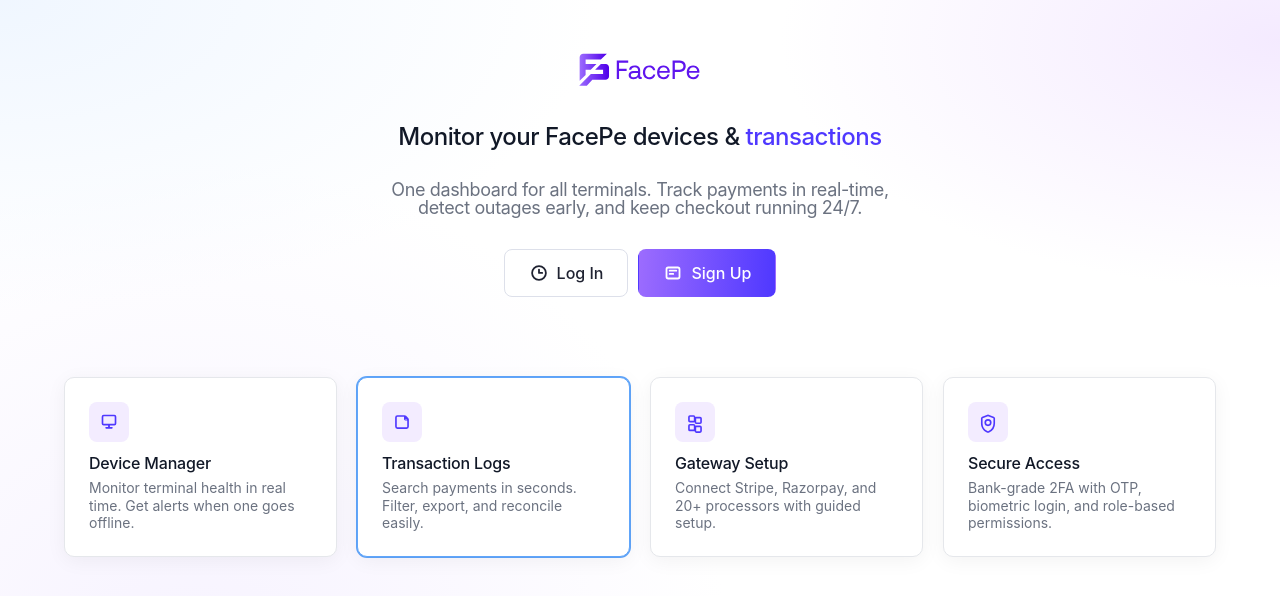
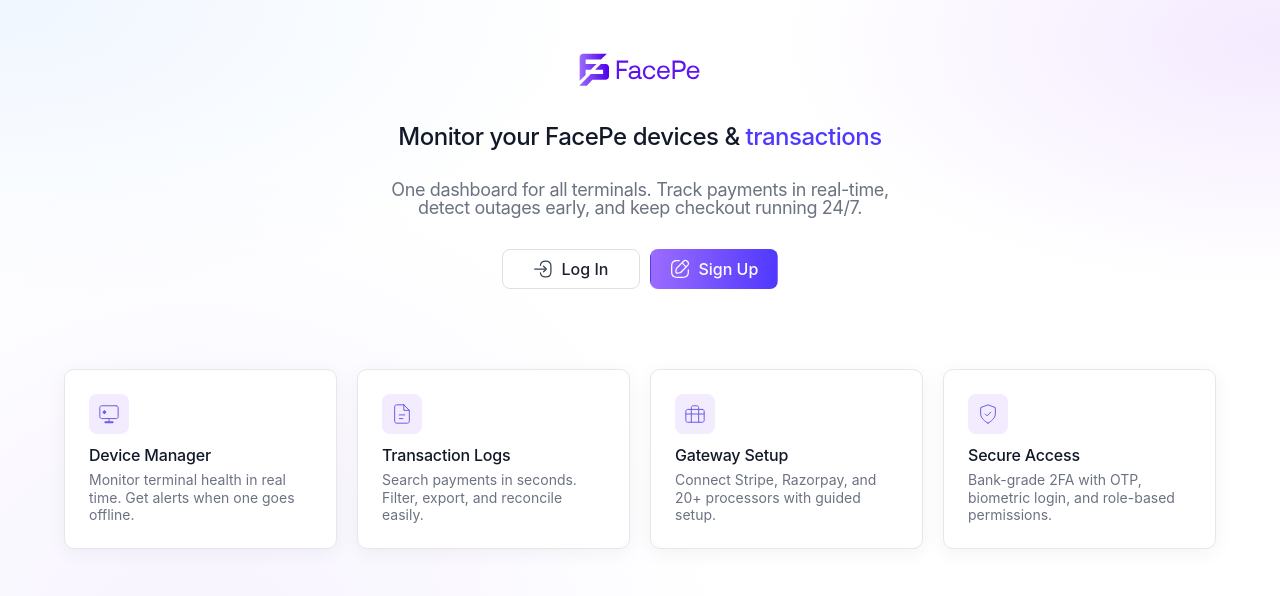
Before and after one commit to sagar-facepe-2303/facepe09-merchant-web-app, a React (Vite) app: page / in a window 1280 px wide. Shown: the top 596 px of the page. Built offline with nearby package versions, Linux system fonts and the light colour scheme; a web font is replaced by a local one.

Commit message:
feat: Update CtaButtons and FeatureIcon components with new SVG icons and styles; adjust button dimensions in landing.css

```diff
--- a/src/components/landing/CtaButtons.jsx
+++ b/src/components/landing/CtaButtons.jsx
@@ -5,19 +5,26 @@
   const navigate = useNavigate()
 
   const loginIcon = (
-    <svg viewBox="0 0 20 20" focusable="false">
-      <path
-        d="M10 2.2A7.8 7.8 0 1 0 17.8 10 7.81 7.81 0 0 0 10 2.2Zm0 1.8A6 6 0 1 1 4 10a6.01 6.01 0 0 1 6-6Zm-.9 2.6a.9.9 0 0 1 1.8 0V9h2.3a.9.9 0 0 1 0 1.8H10a.9.9 0 0 1-.9-.9V6.6Z"
-        fill="currentColor"
-      />
-    </svg>
+    <svg xmlns="http://www.w3.org/2000/svg" width="20" height="20" viewBox="0 0 20 20" fill="none">
+<path d="M7.41675 6.29995C7.67508 3.29995 9.21675 2.07495 12.5917 2.07495H12.7001C16.4251 2.07495 17.9167 3.56662 17.9167 7.29162V12.725C17.9167 16.45 16.4251 17.9416 12.7001 17.9416H12.5917C9.24175 17.9416 7.70008 16.7333 7.42508 13.7833" stroke="#374151" stroke-width="1.25" stroke-linecap="round" stroke-linejoin="round"/>
+<path d="M1.66675 10H12.4001" stroke="#374151" stroke-width="1.25" stroke-linecap="round" stroke-linejoin="round"/>
+<path d="M10.5417 7.20825L13.3334 9.99992L10.5417 12.7916" stroke="#374151" stroke-width="1.25" stroke-linecap="round" stroke-linejoin="round"/>
+</svg>
   )
 
   const signupIcon = (
-    <svg viewBox="0 0 20 20" focusable="false">
+    <svg xmlns="http://www.w3.org/2000/svg" width="20" height="20" viewBox="0 0 20 20" fill="none">
       <path
-        d="M5.2 3.6A2.6 2.6 0 0 0 2.6 6.2v7.6a2.6 2.6 0 0 0 2.6 2.6h9.6a2.6 2.6 0 0 0 2.6-2.6V6.2a2.6 2.6 0 0 0-2.6-2.6H5.2Zm0 1.8h9.6a.8.8 0 0 1 .8.8v7.6a.8.8 0 0 1-.8.8H5.2a.8.8 0 0 1-.8-.8V6.2a.8.8 0 0 1 .8-.8Zm1.5 1.4a.9.9 0 1 0 0 1.8h6.6a.9.9 0 1 0 0-1.8H6.7Zm0 3.2a.9.9 0 1 0 0 1.8h3.5a.9.9 0 0 0 0-1.8H6.7Z"
-        fill="currentColor"
+        d="M12.5001 18.9584H7.50008C2.97508 18.9584 1.04175 17.0251 1.04175 12.5001V7.50008C1.04175 2.97508 2.97508 1.04175 7.50008 1.04175H9.16675C9.50841 1.04175 9.79175 1.32508 9.79175 1.66675C9.79175 2.00841 9.50841 2.29175 9.16675 2.29175H7.50008C3.65841 2.29175 2.29175 3.65841 2.29175 7.50008V12.5001C2.29175 16.3417 3.65841 17.7084 7.50008 17.7084H12.5001C16.3417 17.7084 17.7084 16.3417 17.7084 12.5001V10.8334C17.7084 10.4917 17.9917 10.2084 18.3334 10.2084C18.6751 10.2084 18.9584 10.4917 18.9584 10.8334V12.5001C18.9584 17.0251 17.0251 18.9584 12.5001 18.9584Z"
+        fill="white"
+      />
+      <path
+        d="M7.08336 14.7417C6.57503 14.7417 6.10836 14.5584 5.76669 14.225C5.35836 13.8167 5.18336 13.225 5.27503 12.6L5.63336 10.0917C5.70003 9.60838 6.01669 8.98338 6.35836 8.64172L12.925 2.07505C14.5834 0.416716 16.2667 0.416716 17.925 2.07505C18.8334 2.98338 19.2417 3.90838 19.1584 4.83338C19.0834 5.58338 18.6834 6.31672 17.925 7.06672L11.3584 13.6334C11.0167 13.975 10.3917 14.2917 9.90836 14.3584L7.40003 14.7167C7.29169 14.7417 7.18336 14.7417 7.08336 14.7417ZM13.8084 2.95838L7.24169 9.52505C7.08336 9.68338 6.90003 10.05 6.86669 10.2667L6.50836 12.775C6.47503 13.0167 6.52503 13.2167 6.65003 13.3417C6.77503 13.4667 6.97503 13.5167 7.21669 13.4834L9.72503 13.125C9.94169 13.0917 10.3167 12.9084 10.4667 12.75L17.0334 6.18338C17.575 5.64172 17.8584 5.15838 17.9 4.70838C17.95 4.16672 17.6667 3.59172 17.0334 2.95005C15.7 1.61672 14.7834 1.99172 13.8084 2.95838Z"
+        fill="white"
+      />
+      <path
+        d="M16.5416 8.19173C16.4832 8.19173 16.4249 8.1834 16.3749 8.16673C14.1832 7.55006 12.4416 5.8084 11.8249 3.61673C11.7332 3.2834 11.9249 2.94173 12.2582 2.84173C12.5916 2.75006 12.9332 2.94173 13.0249 3.27506C13.5249 5.05006 14.9332 6.4584 16.7082 6.9584C17.0416 7.05006 17.2332 7.40006 17.1416 7.7334C17.0666 8.01673 16.8166 8.19173 16.5416 8.19173Z"
+        fill="white"
       />
     </svg>
   )
@@ -27,6 +34,7 @@
       <Button
         variant="outline"
         icon={loginIcon}
+        className="landing-login-btn"
         onClick={() => navigate('/login')}
       >
         {loginText}
@@ -34,6 +42,7 @@
       <Button
         variant="primary"
         icon={signupIcon}
+        className="landing-signup-btn"
         onClick={() => navigate('/signup')}
       >
         {signupText}
--- a/src/components/landing/FeatureIcon.jsx
+++ b/src/components/landing/FeatureIcon.jsx
@@ -1,34 +1,81 @@
 const iconMap = {
   monitor: (
+    <>
       <path
-      d="M4 6.2A2.2 2.2 0 0 1 6.2 4h11.6A2.2 2.2 0 0 1 20 6.2v7.3a2.2 2.2 0 0 1-2.2 2.2H13v1.8h2.2a.9.9 0 1 1 0 1.8H8.8a.9.9 0 1 1 0-1.8H11v-1.8H6.2A2.2 2.2 0 0 1 4 13.5V6.2Zm1.8 0v7.3c0 .22.18.4.4.4h11.6c.22 0 .4-.18.4-.4V6.2a.4.4 0 0 0-.4-.4H6.2a.4.4 0 0 0-.4.4Z"
-      fill="currentColor"
+        d="M18.333 2.75H3.66634C2.65382 2.75 1.83301 3.57081 1.83301 4.58333V13.75C1.83301 14.7625 2.65382 15.5833 3.66634 15.5833H18.333C19.3455 15.5833 20.1663 14.7625 20.1663 13.75V4.58333C20.1663 3.57081 19.3455 2.75 18.333 2.75Z"
+        stroke="#6C5CE7"
+        strokeLinecap="round"
+        strokeLinejoin="round"
       />
+      <path
+        d="M7.33301 19.25H14.6663"
+        stroke="#6C5CE7"
+        strokeWidth="1.83333"
+        strokeLinecap="round"
+        strokeLinejoin="round"
+      />
+      <path d="M11 15.5833V19.2499" stroke="#6C5CE7" strokeLinecap="round" strokeLinejoin="round" />
+      <path
+        d="M6.41699 10.5415C7.17638 10.5415 7.79199 9.9259 7.79199 9.1665C7.79199 8.40711 7.17638 7.7915 6.41699 7.7915C5.6576 7.7915 5.04199 8.40711 5.04199 9.1665C5.04199 9.9259 5.6576 10.5415 6.41699 10.5415Z"
+        fill="#6C5CE7"
+        stroke="#6C5CE7"
+        strokeLinecap="round"
+        strokeLinejoin="round"
+      />
+    </>
   ),
   document: (
+    <>
       <path
-      d="M7 4.5A2.5 2.5 0 0 0 4.5 7v10A2.5 2.5 0 0 0 7 19.5h10a2.5 2.5 0 0 0 2.5-2.5V9.3c0-.66-.26-1.3-.73-1.77l-2.3-2.3A2.5 2.5 0 0 0 14.7 4.5H7Zm0 1.8h7.2v2.5c0 .83.67 1.5 1.5 1.5h2v6.7a.7.7 0 0 1-.7.7H7a.7.7 0 0 1-.7-.7V7c0-.39.31-.7.7-.7Zm9 2.13 1.37 1.37H16V8.43Z"
-      fill="currentColor"
+        d="M12.8337 1.8335H5.50033C5.0141 1.8335 4.54778 2.02665 4.20396 2.37047C3.86015 2.71428 3.66699 3.1806 3.66699 3.66683V18.3335C3.66699 18.8197 3.86015 19.286 4.20396 19.6299C4.54778 19.9737 5.0141 20.1668 5.50033 20.1668H16.5003C16.9866 20.1668 17.4529 19.9737 17.7967 19.6299C18.1405 19.286 18.3337 18.8197 18.3337 18.3335V7.3335L12.8337 1.8335Z"
+        stroke="#6C5CE7"
+        strokeLinecap="round"
+        strokeLinejoin="round"
       />
+      <path
+        d="M12.833 1.8335V7.3335H18.333"
+        stroke="#6C5CE7"
+        strokeLinecap="round"
+        strokeLinejoin="round"
+      />
+      <path d="M8.25 11.9167H13.75" stroke="#6C5CE7" strokeLinecap="round" strokeLinejoin="round" />
+      <path d="M8.25 15.5833H11.9167" stroke="#6C5CE7" strokeLinecap="round" strokeLinejoin="round" />
+    </>
   ),
   grid: (
+    <>
       <path
-      d="M6.5 4.5h4a2 2 0 0 1 2 2v4a2 2 0 0 1-2 2h-4a2 2 0 0 1-2-2v-4a2 2 0 0 1 2-2Zm0 1.8a.2.2 0 0 0-.2.2v4c0 .1.1.2.2.2h4c.1 0 .2-.1.2-.2v-4a.2.2 0 0 0-.2-.2h-4Zm7 0h4a2 2 0 0 1 2 2v4a2 2 0 0 1-2 2h-4a2 2 0 0 1-2-2v-4a2 2 0 0 1 2-2Zm0 1.8a.2.2 0 0 0-.2.2v4c0 .1.1.2.2.2h4c.1 0 .2-.1.2-.2v-4a.2.2 0 0 0-.2-.2h-4Zm-7 6h4a2 2 0 0 1 2 2v4a2 2 0 0 1-2 2h-4a2 2 0 0 1-2-2v-4a2 2 0 0 1 2-2Zm0 1.8a.2.2 0 0 0-.2.2v4c0 .1.1.2.2.2h4c.1 0 .2-.1.2-.2v-4a.2.2 0 0 0-.2-.2h-4Zm7 0h4a2 2 0 0 1 2 2v4a2 2 0 0 1-2 2h-4a2 2 0 0 1-2-2v-4a2 2 0 0 1 2-2Zm0 1.8a.2.2 0 0 0-.2.2v4c0 .1.1.2.2.2h4c.1 0 .2-.1.2-.2v-4a.2.2 0 0 0-.2-.2h-4Z"
-      fill="currentColor"
+        d="M18.333 6.4165H3.66634C2.65382 6.4165 1.83301 7.23732 1.83301 8.24984V17.4165C1.83301 18.429 2.65382 19.2498 3.66634 19.2498H18.333C19.3455 19.2498 20.1663 18.429 20.1663 17.4165V8.24984C20.1663 7.23732 19.3455 6.4165 18.333 6.4165Z"
+        stroke="#6C5CE7"
+        strokeLinecap="round"
+        strokeLinejoin="round"
       />
+      <path
+        d="M14.6663 19.25V4.58333C14.6663 4.0971 14.4732 3.63079 14.1294 3.28697C13.7856 2.94315 13.3192 2.75 12.833 2.75H9.16634C8.68011 2.75 8.2138 2.94315 7.86998 3.28697C7.52616 3.63079 7.33301 4.0971 7.33301 4.58333V19.25"
+        stroke="#6C5CE7"
+        strokeLinecap="round"
+        strokeLinejoin="round"
+      />
+      <path d="M1.83301 11H20.1663" stroke="#6C5CE7" strokeLinecap="round" strokeLinejoin="round" />
+    </>
   ),
   shield: (
+    <>
       <path
-      d="M12 3.8 5.6 6.2A2 2 0 0 0 4.3 8v5.6c0 4.2 2.5 8 6.4 9.8l.5.2a2 2 0 0 0 1.6 0l.5-.2a10.8 10.8 0 0 0 6.4-9.8V8a2 2 0 0 0-1.3-1.8L12 3.8Zm0 1.9 5.8 2.2c.08.03.12.07.12.1v5.6c0 3.5-2.07 6.66-5.34 8.15l-.5.22a.2.2 0 0 1-.16 0l-.5-.22A9 9 0 0 1 6.1 13.6V8c0-.03.04-.07.12-.1L12 5.7Zm0 3a3.9 3.9 0 1 0 0 7.8 3.9 3.9 0 0 0 0-7.8Zm0 1.8a2.1 2.1 0 1 1 0 4.2 2.1 2.1 0 0 1 0-4.2Z"
-      fill="currentColor"
+        d="M11.0003 20.1668C11.0003 20.1668 18.3337 16.5002 18.3337 11.0002V4.5835L11.0003 1.8335L3.66699 4.5835V11.0002C3.66699 16.5002 11.0003 20.1668 11.0003 20.1668Z"
+        stroke="#6C5CE7"
+        strokeLinecap="round"
+        strokeLinejoin="round"
       />
+      <path d="M8.25 11.0001L10.0833 12.8334L13.75 9.16675" stroke="#6C5CE7" strokeLinecap="round" strokeLinejoin="round" />
+    </>
   ),
 }
 
 function FeatureIcon({ type }) {
   return (
     <span className="feature-icon" aria-hidden="true">
-      <svg viewBox="0 0 24 24" focusable="false">
+      <svg viewBox="0 0 22 22" width="22" height="22" fill="none" focusable="false">
         {iconMap[type]}
       </svg>
     </span>
--- a/src/features/landing/landingSlice.js
+++ b/src/features/landing/landingSlice.js
@@ -24,7 +24,6 @@
       title: 'Transaction Logs',
       description: 'Search payments in seconds. Filter, export, and reconcile easily.',
       icon: 'document',
-      highlighted: true,
     },
     {
       id: 'gateway-setup',
--- a/src/styles/landing.css
+++ b/src/styles/landing.css
@@ -100,23 +100,23 @@
 }
 
 .btn {
-  height: 48px;
-  border-radius: 10px;
+  height: 40px;
+  border-radius: 8px;
   border: 1px solid transparent;
-  padding: 0 24px;
+  padding: 8px 16px;
   font-family: inherit;
-  font-size: 16px;
+  font-size: 14px;
   font-weight: 500;
   line-height: 1;
   display: inline-flex;
   align-items: center;
-  gap: 10px;
+  gap: 8px;
   cursor: pointer;
 }
 
 .btn-icon {
-  width: 18px;
-  height: 18px;
+  width: 20px;
+  height: 20px;
   display: inline-grid;
   place-items: center;
   flex-shrink: 0;
@@ -141,6 +141,14 @@
 
 .btn-primary:hover {
   background: var(--brand-gradient-hover);
+}
+
+.landing-login-btn {
+  width: 138.75px;
+}
+
+.landing-signup-btn {
+  width: 128.17px;
 }
 
 .feature-grid {
@@ -265,7 +273,7 @@
   .btn {
     width: 100%;
     justify-content: center;
-    height: 48px;
+    height: 40px;
     font-size: 15px;
   }
 
```
Lines whose indentation alone changed are shown as unchanged.
